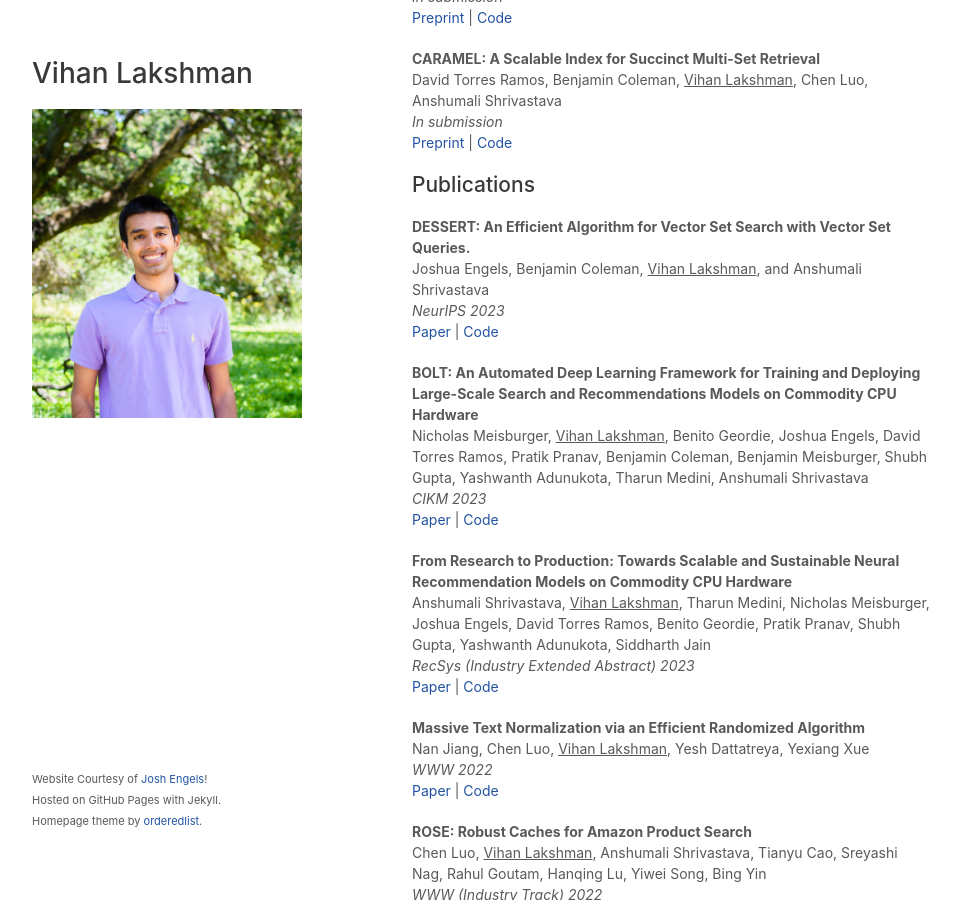
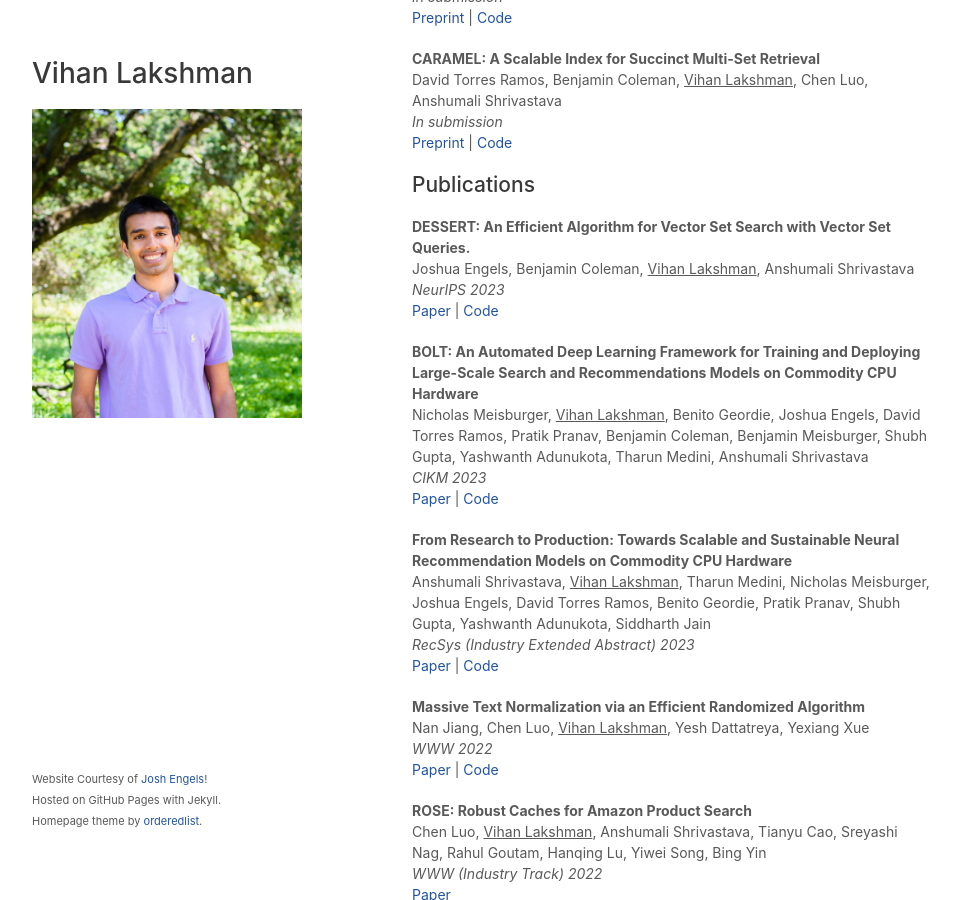
Before and after one commit to vihan-lakshman/vihan-lakshman.github.io, a Jekyll site: the page built from index.html, in a window 1280 px wide and 900 px high, scrolled down 408 px. Shown: the whole window, without its empty margins (158-1117 px from the left). Built offline with Jekyll 4.4.1, drawn with Linux system fonts in a browser that asks for light colours; a style sheet for code colours, icons or effects is not loaded.

```diff
--- a/index.html
+++ b/index.html
@@ -70,12 +70,12 @@
         David Torres Ramos, Benjamin Coleman, <u>Vihan Lakshman</u>, Chen Luo, Anshumali Shrivastava<br>
         <i>In submission</i><br>
         <a href="https://arxiv.org/pdf/2305.16545.pdf">Preprint</a> |
-        <a href="https://github.com/brc7/caramel">Code</a>
+        <a href="https://github.com/detorresramos/CaramelDB">Code</a>
       </p>
       <h2>Publications</h2>
       <p>
         <b>DESSERT: An Efficient Algorithm for Vector Set Search with Vector Set Queries.</b> <br>
-        Joshua Engels, Benjamin Coleman, <u>Vihan Lakshman</u>, and Anshumali Shrivastava<br>
+        Joshua Engels, Benjamin Coleman, <u>Vihan Lakshman</u>, Anshumali Shrivastava<br>
         <i>NeurIPS 2023</i><br>
         <a href="https://arxiv.org/pdf/2210.15748.pdf">Paper</a> |
         <a href="https://github.com/ThirdAIResearch/Dessert">Code</a>
```
